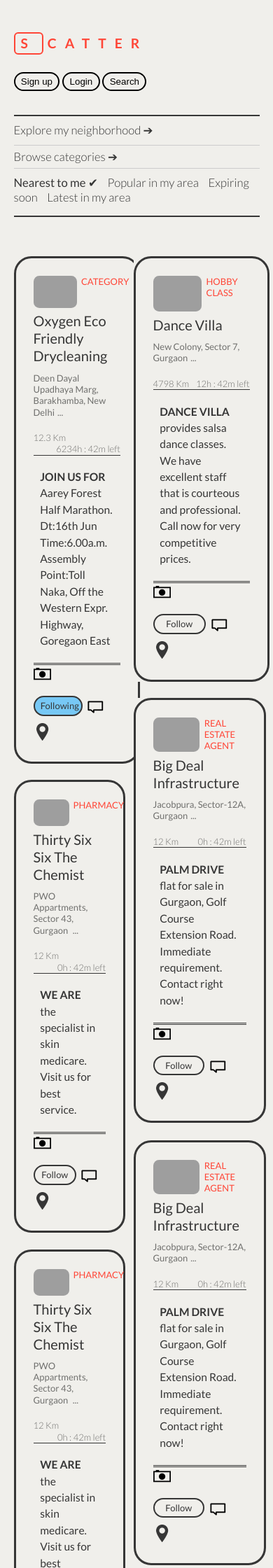
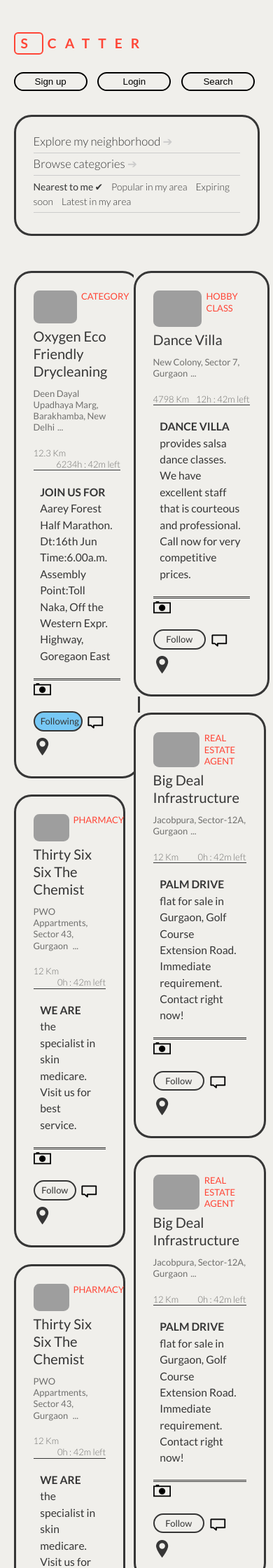
Before and after one commit to metamn/scatter, a Jekyll site: the page built from _posts/2013-09-20-main.html, in a window 390 px wide. Shown: the top 2240 px of the page at 70% size. Built offline with Jekyll 4.4.1, drawn with Linux system fonts in a browser that asks for light colours; nearby versions of some CDN libraries; grey boxes are pictures that could not be loaded.

Commit message:
Working on the menu for mobiles

```diff
--- a/_includes/nav-main.html
+++ b/_includes/nav-main.html
@@ -44,6 +44,9 @@
         <span>Search</span>
       </button>
     </li>
+  </ul>
+
+  <ul>
     <li id="explore-location">
       Explore my neighborhood
     </li>
--- a/assets/screen.css
+++ b/assets/screen.css
@@ -2048,13 +2048,13 @@ body.main .container #header nav.mobile ul {
   margin: 0;
   list-style: none;
 }
-body.main .container #header nav.mobile ul li {
+body.main .container #header nav.mobile ul:first-of-type li {
   width: 100%;
   float: left;
   margin-bottom: 0.3125em;
   cursor: pointer;
 }
-body.main .container #header nav.mobile ul li button {
+body.main .container #header nav.mobile ul:first-of-type li button {
   border: 0.15625em solid;
   -webkit-border-radius: 1.25em;
   -moz-border-radius: 1.25em;
@@ -2066,56 +2066,68 @@ body.main .container #header nav.mobile ul li button {
   background: #f0efeb;
   margin: 1.25em 0 0.625em;
   cursor: pointer;
-}
-body.main .container #header nav.mobile ul li button#welcome {
+  width: 30%;
+  margin-right: 3%;
+}
+body.main .container #header nav.mobile ul:first-of-type li button#welcome {
   display: none;
 }
-body.main .container #header nav.mobile ul li button#search img {
+body.main .container #header nav.mobile ul:first-of-type li button#search {
+  margin-right: 0;
+}
+body.main .container #header nav.mobile ul:first-of-type li button#search img {
   display: none;
 }
-body.main .container #header nav.mobile ul li input {
+body.main .container #header nav.mobile ul:first-of-type li input {
   padding: 0.625em 1.25em;
   display: none;
 }
-body.main .container #header nav.mobile ul li:nth-of-type(1) {
+body.main .container #header nav.mobile ul:first-of-type li:nth-of-type(1) {
   font-size: larger;
 }
-body.main .container #header nav.mobile ul li:nth-of-type(1), body.main .container #header nav.mobile ul li:nth-of-type(2) {
+body.main .container #header nav.mobile ul:first-of-type li:nth-of-type(1), body.main .container #header nav.mobile ul:first-of-type li:nth-of-type(2) {
   border-bottom: 0;
   margin-bottom: 0;
 }
-body.main .container #header nav.mobile ul li:nth-of-type(2) {
+body.main .container #header nav.mobile ul:first-of-type li:nth-of-type(2) {
   margin: 0.625em 0 1.25em;
 }
-body.main .container #header nav.mobile ul li:nth-of-type(3), body.main .container #header nav.mobile ul li:nth-of-type(4) {
+body.main .container #header nav.mobile ul:last-of-type {
+  float: left;
+  width: auto;
+  border: 0.15625em solid;
+  -webkit-border-radius: 1.25em;
+  -moz-border-radius: 1.25em;
+  -ms-border-radius: 1.25em;
+  -o-border-radius: 1.25em;
+  border-radius: 1.25em;
+  padding: 1.25em;
+}
+body.main .container #header nav.mobile ul:last-of-type li {
   font-size: smaller;
-}
-body.main .container #header nav.mobile ul li:nth-of-type(3):after, body.main .container #header nav.mobile ul li:nth-of-type(4):after {
+  font-size: smaller;
+  cursor: pointer;
+  border-bottom: 1px solid #cccccc;
+  padding-bottom: 0.3125em;
+  margin-bottom: 0.3125em;
+}
+body.main .container #header nav.mobile ul:last-of-type li:nth-of-type(1):after, body.main .container #header nav.mobile ul:last-of-type li:nth-of-type(2):after {
   content: '\2794';
-}
-body.main .container #header nav.mobile ul li:nth-of-type(3) {
-  border-top: 0.15625em solid;
-  border-bottom: 1px solid #cccccc;
-  padding: 0.625em 0;
-}
-body.main .container #header nav.mobile ul li:last-of-type {
-  border-top: 1px solid #cccccc;
-  border-bottom: 0.15625em solid;
-  padding: 0.625em 0 0.9375em;
+  color: #cccccc;
+}
+body.main .container #header nav.mobile ul:last-of-type li:nth-of-type(1):hover:after, body.main .container #header nav.mobile ul:last-of-type li:nth-of-type(2):hover:after {
+  color: #363636;
+}
+body.main .container #header nav.mobile ul:last-of-type li:last-of-type span {
+  margin-right: 0.625em;
   font-size: smaller;
 }
-body.main .container #header nav.mobile ul li:last-of-type span {
-  margin-right: 0.625em;
-}
-body.main .container #header nav.mobile ul li:last-of-type span.active {
+body.main .container #header nav.mobile ul:last-of-type li:last-of-type span.active, body.main .container #header nav.mobile ul:last-of-type li:last-of-type span:hover {
   font-weight: 400;
 }
-body.main .container #header nav.mobile ul li:last-of-type span.active:after {
+body.main .container #header nav.mobile ul:last-of-type li:last-of-type span.active:after, body.main .container #header nav.mobile ul:last-of-type li:last-of-type span:hover:after {
   content: '\2714';
-  margin-left: 0.20833em;
-}
-body.main .container #header nav.mobile ul li:last-of-type span:hover {
-  font-weight: 400;
+  margin-left: 0.15625em;
 }
 body.main .container #content {
   width: 100%;
```
Also changed, not shown: assets/main.scss (+35 -19 lines), 3 other files.
